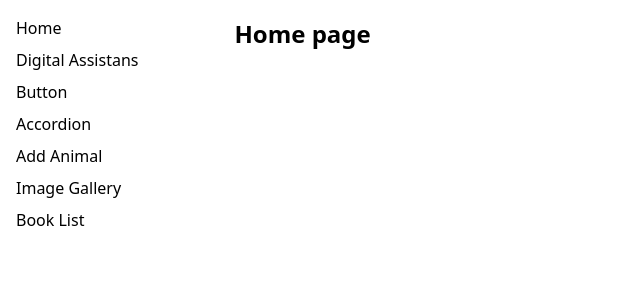
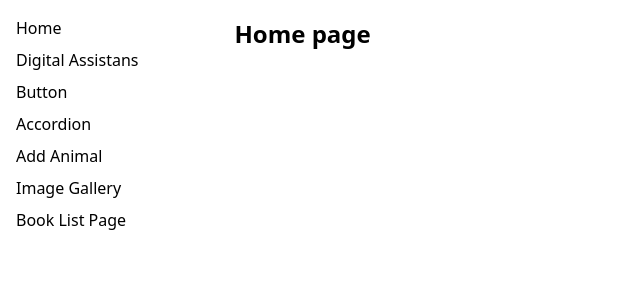
Before and after one commit to sedat355/react-all-apps, a React (Vite) app: page / in a window 1280 px wide. Shown: the top 300 px of the page, without its empty margins (0-640 px from the left). Built offline with nearby package versions, Linux system fonts and the light colour scheme.

Commit message:
books ve setBooks context' e taşındı

```diff
--- a/src/components/Sidebar.jsx
+++ b/src/components/Sidebar.jsx
@@ -22,7 +22,7 @@ const Sidebar = () => {
         <NavLink to="/image-gallery">Image Gallery</NavLink>
       </li>
       <li className="sidebar-list-item">
-        <NavLink to="/book-list">Book List</NavLink>
+        <NavLink to="/book-list-page">Book List Page</NavLink>
       </li>
     </ul>
   )
--- a/src/components/router.jsx
+++ b/src/components/router.jsx
@@ -7,6 +7,7 @@ import ButtonPage from "../pages/ButtonPage"
 import AddAnimal from "../pages/animals/AddAnimal"
 import ImageGallery from "../pages/Image-Gallery/ImageGallery"
 import BookList from "../pages/book-list/BookList"
+import BookListPage from "../pages/book-list/BookListPage"
 
 const router = createBrowserRouter([
   {
@@ -38,8 +39,8 @@ const router = createBrowserRouter([
         element: <ImageGallery />,
       },
       {
-        path: "book-list",
-        element: <BookList/>
+        path: "book-list-page",
+        element: <BookListPage/>
 
       }
     ],
--- /dev/null
+++ b/src/contexts/BooksContext.jsx
@@ -0,0 +1,20 @@
+import { createContext, useState } from "react";
+
+export const BooksContext = createContext();
+
+const BooksContextProvider = ({children}) => {
+  const [ books, setBooks ] = useState([])
+
+  const values = {
+    books,
+    setBooks,
+  }
+
+  return(
+    <BooksContext.Provider value={values}>
+      {children}
+    </BooksContext.Provider>
+  )
+}
+
+export default BooksContextProvider;
--- a/src/pages/book-list/BookForm.jsx
+++ b/src/pages/book-list/BookForm.jsx
@@ -1,9 +1,11 @@
-import { useState } from "react"
+import { useContext, useState } from "react"
 import Button from "../../components/Button"
 import { nanoid } from "@reduxjs/toolkit"
+import { BooksContext } from "../../contexts/BooksContext"
 
 const BookForm = ({addBook}) => {
   const [newBook, setNewBook] = useState('')
+
 
   const handleSubmit = (e) => {
     e.preventDefault();
--- a/src/pages/book-list/BookList.jsx
+++ b/src/pages/book-list/BookList.jsx
@@ -1,47 +1,50 @@
-import { useEffect, useState } from "react"
+import { useContext, useEffect } from "react"
 import BookForm from "./BookForm"
-import Book from "./Book";
-import axios from "axios";
+import Book from "./Book"
+import axios from "axios"
+import { BooksContext } from "../../contexts/BooksContext"
 
 const BookList = () => {
-  const [ books, setBooks ] = useState([]);
+  const { books, setBooks} = useContext(BooksContext);
+
+  console.log("booksContext:", books)
 
   useEffect(() => {
     getBooks().then(data => setBooks(data))
-  },[])
+  }, [])
 
   const getBooks = async () => {
     const response = await fetch("http://localhost:3000/books")
     const data = await response.json()
 
-    return data;
+    return data
   }
 
   console.log(books)
 
-  const addBook = async (newBook) => {
-    const url = "http://localhost:3000/books";
+  const addBook = async newBook => {
+    const url = "http://localhost:3000/books"
     const options = {
       method: "POST",
       body: JSON.stringify(newBook),
-      headers: { "Content-Type": "application/json"},
+      headers: { "Content-Type": "application/json" },
     }
 
-    const response = await fetch(url, options );
+    const response = await fetch(url, options)
     const data = await response.json()
 
-    console.log("data: ", data)//data:  {id: 'lfGcdTV9Z_kJB43junsbg', name: 'asdfaf'}
+    console.log("data: ", data) //data:  {id: 'lfGcdTV9Z_kJB43junsbg', name: 'asdfaf'}
 
     setBooks([...books, data])
   }
 
-  const deleteBook = async (id) => {
-    const url = "http://localhost:3000/books/";
+  const deleteBook = async id => {
+    const url = "http://localhost:3000/books/"
 
     const response = await fetch(`${url}${id}`, {
       method: "DELETE",
     })
-    const data = await response.json();
+    const data = await response.json()
 
     console.log("data", data)
 
@@ -49,47 +52,52 @@ const BookList = () => {
   }
 
   const editBook = async (id, newName) => {
-    const url = "http://localhost:3000/books/";
+    const url = "http://localhost:3000/books/"
 
     //!FETCH İLE:
     const response = await fetch(url + id, {
       method: "PUT",
       headers: {
-        "Content-Type": "application/json"
+        "Content-Type": "application/json",
       },
-      body: JSON.stringify({name: newName})
+      body: JSON.stringify({ name: newName }),
     })
 
-    const data = await response.json();
-    console.log(data)//{name: 'Kayıp Gül 2', id: 'jP_SfWnKdopjRlyMz6pIO'}
+    const data = await response.json()
+    console.log(data) //{name: 'Kayıp Gül 2', id: 'jP_SfWnKdopjRlyMz6pIO'}
 
     //!AXIOS İLE:
     // const response = await axios.put(url + id, {
     //   name: newName
     // })
 
-    const bookList = books.map( book => {
-      if( book.id === id ) {
+    const bookList = books.map(book => {
+      if (book.id === id) {
         return { ...data }
       }
-      return book;
+      return book
     })
 
     setBooks(bookList)
   }
 
   const renderedBooks = books.map(book => {
-    return <Book key={book.id} book={book} deleteBook={deleteBook} editBook={editBook}/>
+    return (
+      <Book
+        key={book.id}
+        book={book}
+        deleteBook={deleteBook}
+        editBook={editBook}
+      />
+    )
   })
 
   return (
     <div className="w-full">
       <h1>Reading List</h1>
-      <BookForm addBook={addBook}/>
+      <BookForm addBook={addBook} />
 
-      <ul className="mt-4 flex gap-2 flex-wrap">
-        {renderedBooks}
-      </ul>
+      <ul className="mt-4 flex gap-2 flex-wrap">{renderedBooks}</ul>
     </div>
   )
 }
--- /dev/null
+++ b/src/pages/book-list/BookListPage.jsx
@@ -0,0 +1,13 @@
+import BookList from "./BookList"
+import BooksContextProvider from "../../contexts/BooksContext"
+
+const BookListPage = () => {
+
+  return (
+    <BooksContextProvider>
+      <BookList/>
+    </BooksContextProvider>
+  )
+}
+
+export default BookListPage
```
